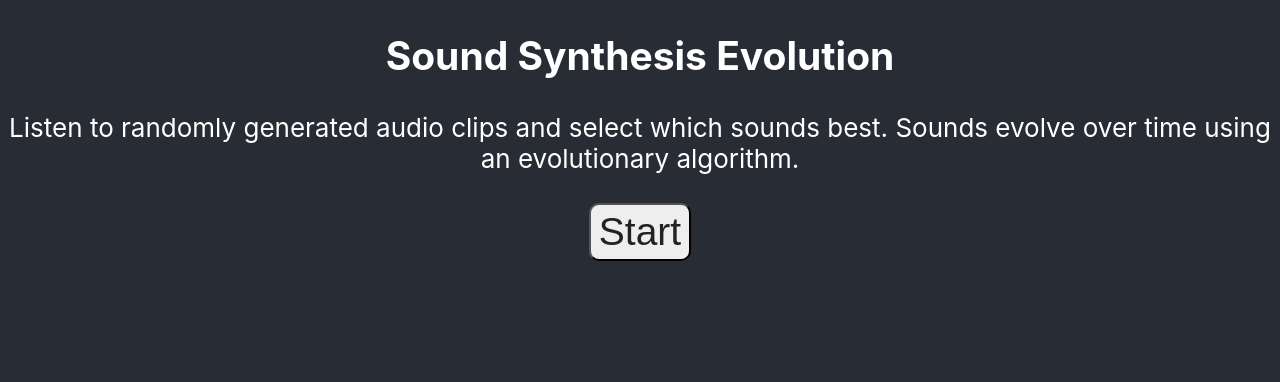
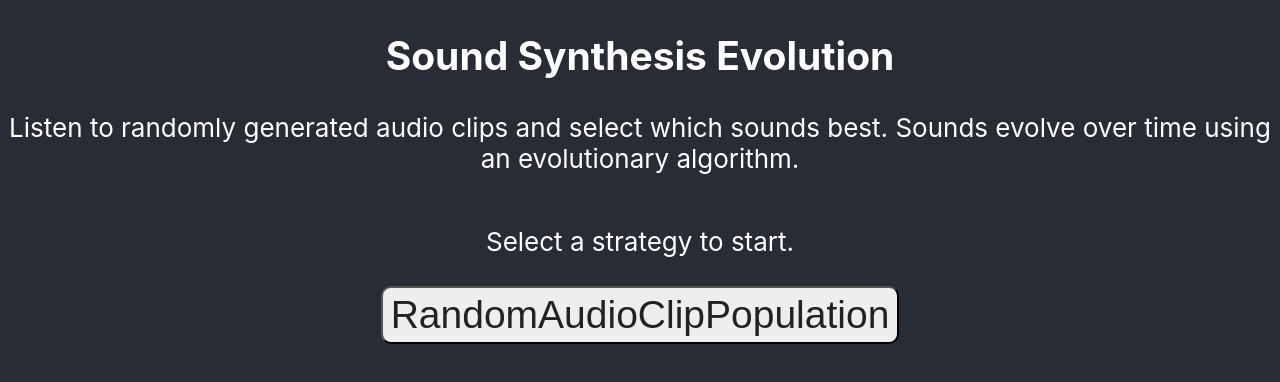
Before and after one commit to serhalp/sound-synthesis-evolution, a React (Create React App) app: page / in a window 1280 px wide. Shown: the top 382 px of the page. Built offline with nearby package versions, Linux system fonts and the light colour scheme; the HTML template or start-up script is replaced by a standard one.

Commit message:
Refactor to allow multiple "strategies".
User can select a strategy at start.

```diff
--- a/src/App.js
+++ b/src/App.js
@@ -3,7 +3,7 @@ import "./App.css";
 import React, { Component } from "react";
 
 import { playFrequencies } from "./audio";
-import AudioClipPopulation from "./AudioClipPopulation";
+import { RandomAudioClipPopulation } from "./AudioClipPopulation";
 
 class App extends Component {
   constructor() {
@@ -41,18 +41,21 @@ class App extends Component {
             />
           </section>
         ) : (
-          <Intro handleStart={this.handleStart.bind(this)} />
+          <Intro
+            strategies={strategies}
+            handleStart={this.handleStart.bind(this)}
+          />
         )}
       </div>
     );
   }
 
-  handleStart() {
+  handleStart(AudioClipPopulationStrategyImpl) {
     this.setState(previousState => {
       return {
         started: true,
         step: 0,
-        audioClipPopulation: new AudioClipPopulation()
+        audioClipPopulation: new AudioClipPopulationStrategyImpl()
       };
     });
   }
@@ -75,10 +78,18 @@ class App extends Component {
 
 export default App;
 
-const Intro = ({ handleStart }) => (
-  <button className="button start-button" onClick={handleStart}>
-    Start
-  </button>
+const Intro = ({ strategies, handleStart }) => (
+  <section>
+    <p>Select a strategy to start.</p>
+    {strategies.map(strategy => (
+      <button
+        className="button start-button"
+        onClick={() => handleStart(strategy)}
+      >
+        {strategy.name}
+      </button>
+    ))}
+  </section>
 );
 
 const EvolutionStep = ({
@@ -129,3 +140,5 @@ const Leaderboard = ({ clips, handlePlayAudioClip }) => (
     </div>
   </div>
 );
+
+const strategies = [RandomAudioClipPopulation];
--- a/src/AudioClipPopulation.js
+++ b/src/AudioClipPopulation.js
@@ -1,6 +1,6 @@
 import { getRandomFrequencies } from "./audio";
 
-export default class AudioClipPopulation {
+class AudioClipPopulation {
   constructor() {
     this.clips = [];
     this.addClipsForStep(0);
@@ -16,8 +16,12 @@ export default class AudioClipPopulation {
       label: `${step}${clipSequenceId}`,
       step,
       selected: false,
-      notes: getRandomFrequencies(3)
+      notes: this.generateNewClip()
     }));
+  }
+
+  generateNewClip() {
+    throw new Error("not implemented");
   }
 
   getClipById(id) {
@@ -26,7 +30,7 @@ export default class AudioClipPopulation {
   }
 
   getBestClips() {
-    return this.clips.filter(({ selected }) => selected);
+    throw new Error("not implemented");
   }
 
   getClipsForStep(step) {
@@ -39,3 +43,13 @@ export default class AudioClipPopulation {
     clip.selected = true;
   }
 }
+
+export class RandomAudioClipPopulation extends AudioClipPopulation {
+  generateNewClip() {
+    return getRandomFrequencies(3);
+  }
+
+  getBestClips() {
+    return this.clips.filter(({ selected }) => selected);
+  }
+}
```
